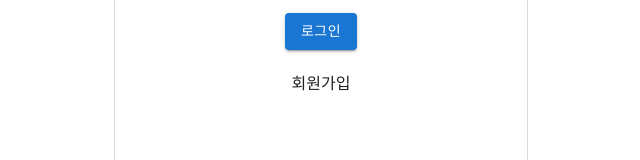
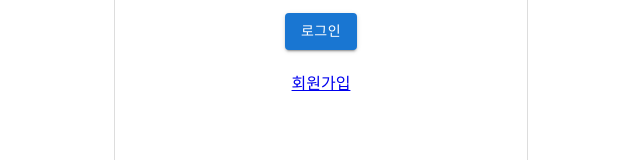
Before and after one commit to gotogether-s/gotogether-s, a Next.js app: page /signin in a window 1280 px wide. Shown: the part 301-461 px from the top of the page, without its empty margins (319-959 px from the left). Built offline with nearby package versions, Linux system fonts and the light colour scheme.

Commit message:
#34 feat: Add sign up link to text

```diff
--- a/pages/signin/SignIn.module.scss
+++ b/pages/signin/SignIn.module.scss
@@ -14,6 +14,6 @@
   text-align: center;
 }
 
-.signup-text {
+.signup-link-wrapper {
   text-align: center;
 }
--- a/pages/signin/index.tsx
+++ b/pages/signin/index.tsx
@@ -2,6 +2,7 @@
 import Button from '@mui/material/Button'
 import style from './SignIn.module.scss'
 import NavBar from '../../components/NavBar'
+import Link from 'next/link'
 import { useState } from 'react'
 
 const SignIn = () => {
@@ -83,7 +84,11 @@
             로그인
           </Button>
         </div>
-        <div className={style['signup-text']}>회원가입</div>
+        <div className={style['signup-link-wrapper']}>
+          <Link href="/signup">
+            <a>회원가입</a>
+          </Link>
+        </div>
       </form>
     </>
   )
```
